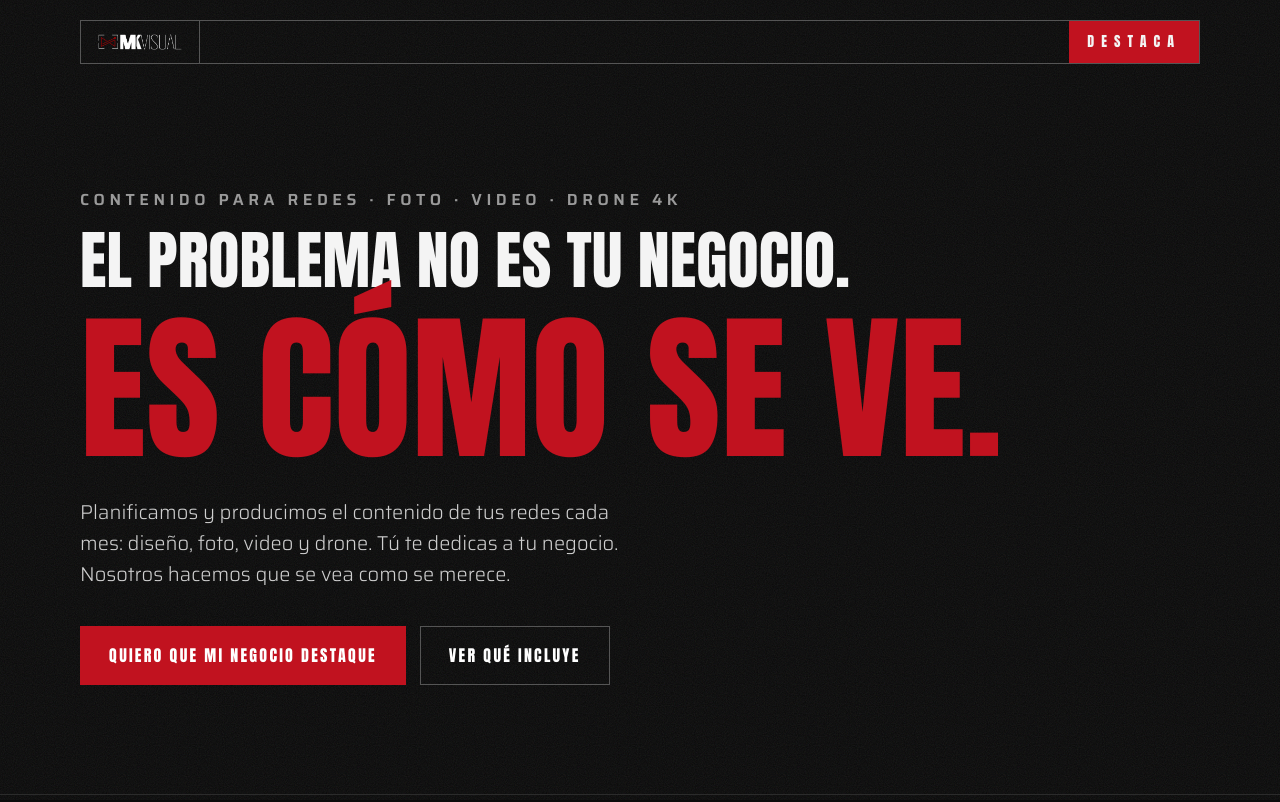
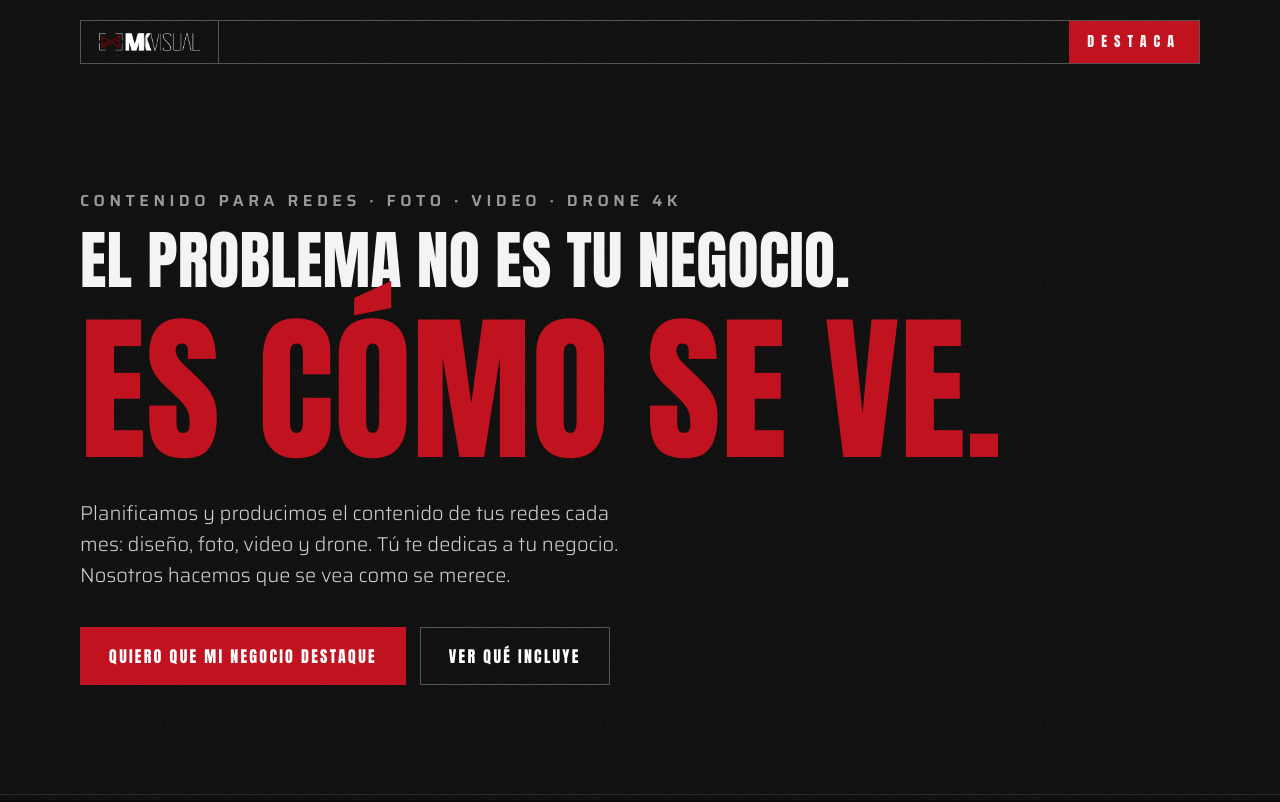
Before and after one commit to fcrespo-design/mkvisual, a plain HTML site: page index.html in a window 1280 px wide. Shown: the top 802 px of the page. Drawn offline with Linux system fonts and the light colour scheme.

Commit message:
Logo de la barra superior más grande
Co-Authored-By: Claude Opus 5.5 <noreply@anthropic.com>

```diff
--- a/index.html
+++ b/index.html
@@ -34,7 +34,7 @@
     /* barra superior estilo ficha */
     .topbar { display: flex; border: 1px solid #555; margin-top: 20px; font-family: var(--display); letter-spacing: .12em; font-size: 14px; }
     .topbar .brand { padding: 10px 16px; border-right: 1px solid #555; display: flex; align-items: center; }
-    .topbar .brand img { height: 18px; width: auto; display: block; }
+    .topbar .brand img { height: 22px; width: auto; display: block; }
     .topbar .spacer { flex: 1; }
     .topbar a.tag { background: var(--red); padding: 10px 18px; text-decoration: none; letter-spacing: .5em; display: flex; align-items: center; }
     .topbar a.tag:hover { background: var(--red-dark); }
```
